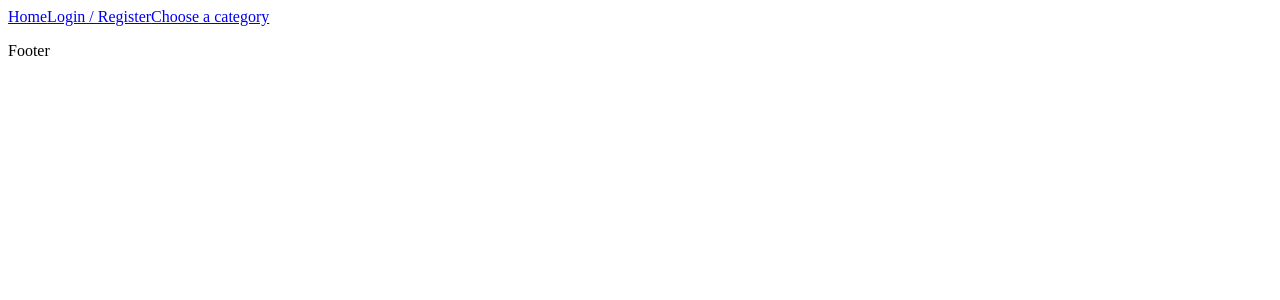
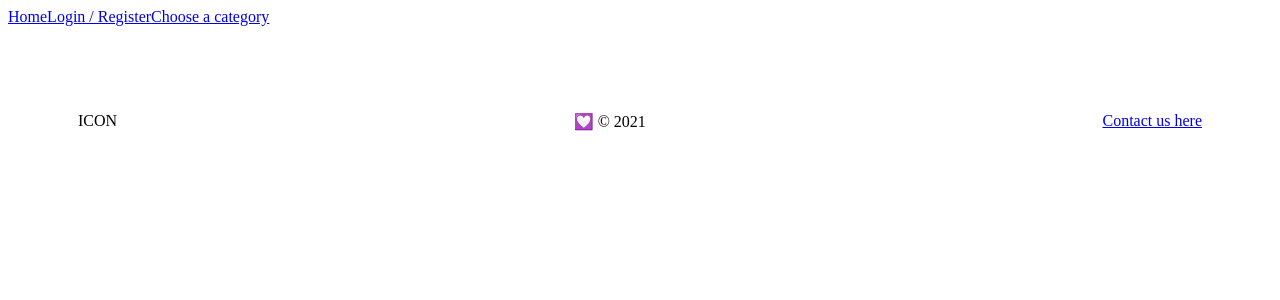
Before and after one commit to hanh-t/sei-project-4, a React (Create React App) app in the folder client/: page /categories in a window 1280 px wide. Shown: the top 300 px of the page. Built offline with nearby package versions, Linux system fonts and the light colour scheme; no server answers.

Commit message:
initial components set up

```diff
--- a/client/src/components/Footer.js
+++ b/client/src/components/Footer.js
@@ -3,7 +3,12 @@ import React from 'react'
 const Footer = () => {
 
   return (
-    <p> Footer</p>
+    <div className="footer">
+      {/* <p><i className="fas fa-leaf"></i></p> */}
+      <p>ICON</p>
+      <p>💟 {'\u00A9'} 2021</p>
+      <a href="#"><p>Contact us here</p></a>
+    </div>
   )
 }
 
--- a/client/src/styles/main.scss
+++ b/client/src/styles/main.scss
@@ -0,0 +1,10 @@
+
+
+// footer
+.footer {
+  display: flex;
+  flex-direction: row;
+  justify-content: space-between;
+  text-align: center;
+  padding: 70px;
+}
```
Also changed, not shown: client/src/components/HabitForm.js (line endings or trailing spaces).
